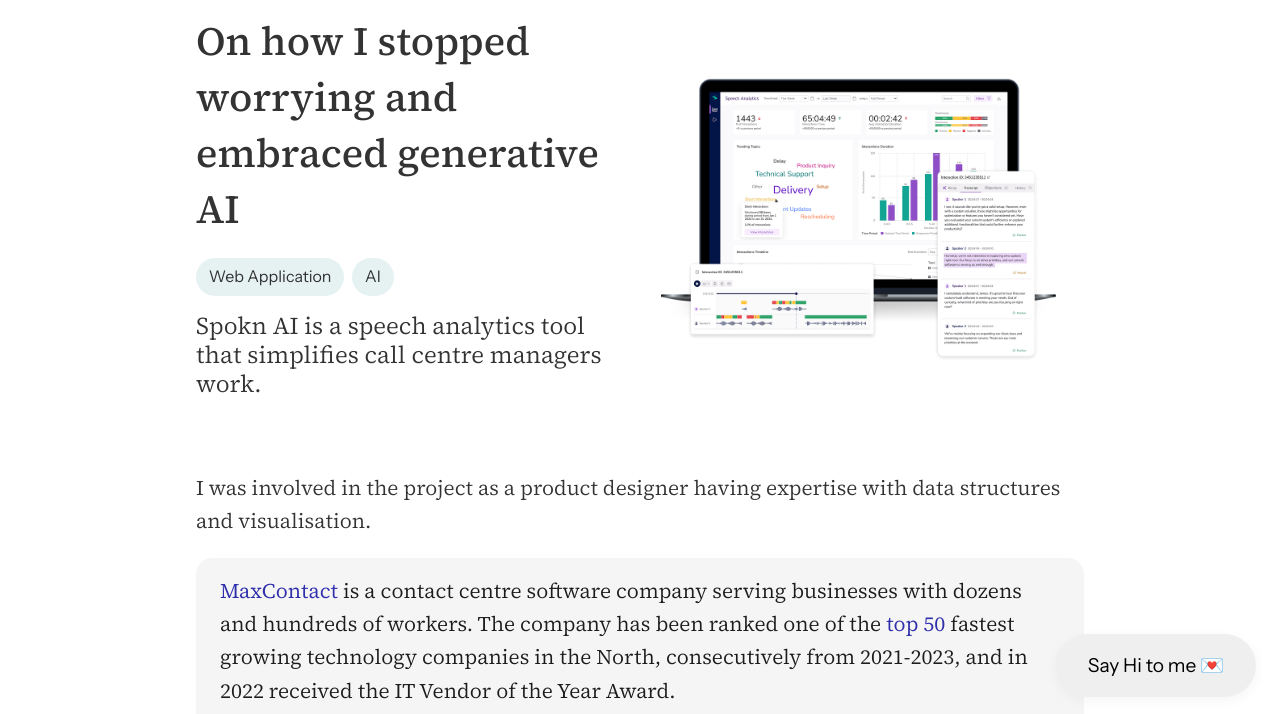
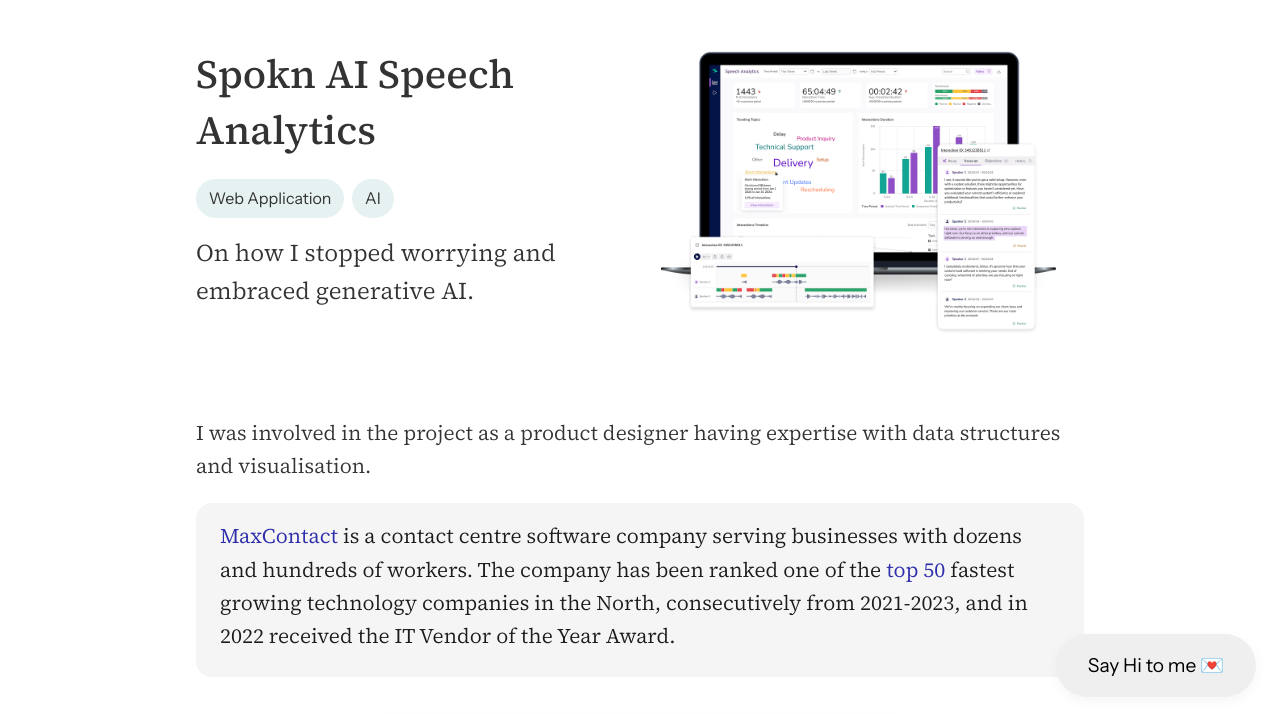
Before and after one commit to nastapasta/nastia-design, an Eleventy site: page cases/spokn-ai-speech-analytics.md in a window 1280 px wide. Shown: the part 79-793 px from the top of the page. Built offline with nearby package versions, Linux system fonts and the light colour scheme; Eleventy itself is replaced by a stand-in of ours; files that its build step writes are made by us from their sources.

Commit message:
Case study corrections

```diff
--- a/cases/spokn-ai-speech-analytics.md
+++ b/cases/spokn-ai-speech-analytics.md
@@ -8,11 +8,11 @@
 ---
 <hgroup class="case-header">
     <div>
-        <h1>On how I stopped worrying and embraced generative AI</h1>
+        <h1>Spokn AI Speech Analytics</h1>
         <div class="word-tag">
             <span class="tag">Web Application</span> <span class="tag">AI</span>
         </div>
-        <p class="large-p">Spokn AI is a speech analytics tool that simplifies call centre managers work.<p>
+        <p class="large-p">On how I stopped worrying and embraced generative AI.<p>
     </div>
     <img class="case-main-image" src="/images/case-studies/spokn-ai-speech-analytics-main-picture.png" alt="Laptop with a dashboard interface on the screen">
 </hgroup>
--- a/css/styles.css
+++ b/css/styles.css
@@ -196,7 +196,7 @@
 
 .large-p {
   font-size: 1.5rem;
-  line-height: 1.2;
+  line-height: 1.6;
 }
 
 ul {
```
Also changed, not shown: 2 other files.
